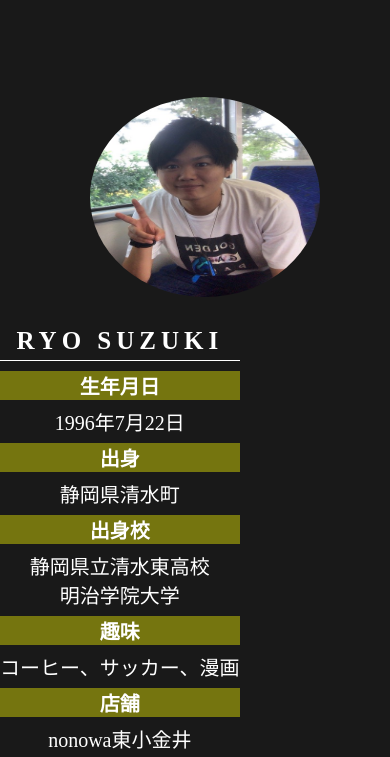
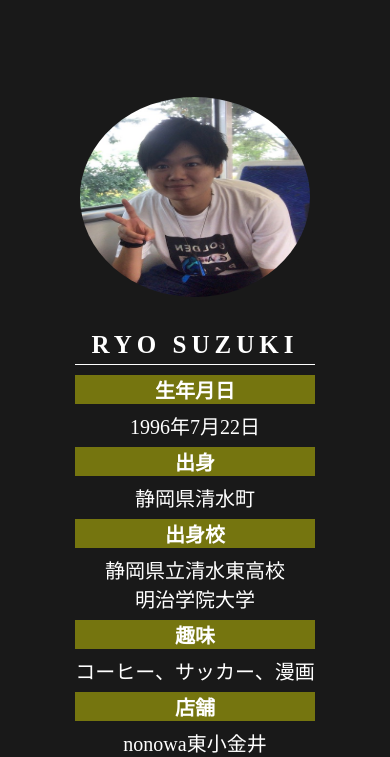
Before and after one commit to ryo1996-41/sr.profile.github.io, a plain HTML site: page index.html in a window 390 px wide. Shown: the part 72-829 px from the top of the page. Drawn offline with Linux system fonts and the light colour scheme.

Commit message:
Update responsive.css

```diff
--- a/responsive.css
+++ b/responsive.css
@@ -1,5 +1,6 @@
 *{
   box-sizing:border-box;
+  /* text-align: center; */
 }
 @media  (max-width:750px){
   body{
@@ -8,17 +9,21 @@
  .top-wrapper{
     width:100%;
     padding-bottom:0;
+    text-align: center;
  }
   .images{
     width:100%;
     float:none;
+    /* text-align: center; */
+    /* margin: 0 auto; */
   }
   .photo{
     width:230px;
     height:200px;
     border-radius:50%;
-    display: block;
-    margin-left: 90px;
+    /* display: block; */
+    /* margin-left: 90px; */
+    /* margin-right:90px; */
   }
 
   .image2{
@@ -30,7 +35,10 @@
    text-align: center;
    float:none;
    padding: 30px 0 40px 0;
-  }
+   /* width: 100%; */
+   /* margin: 0 auto; */
+   margin: o 90px 0 90px;
+ }
  .profile h3{
    font-size:25px;
  }
```
